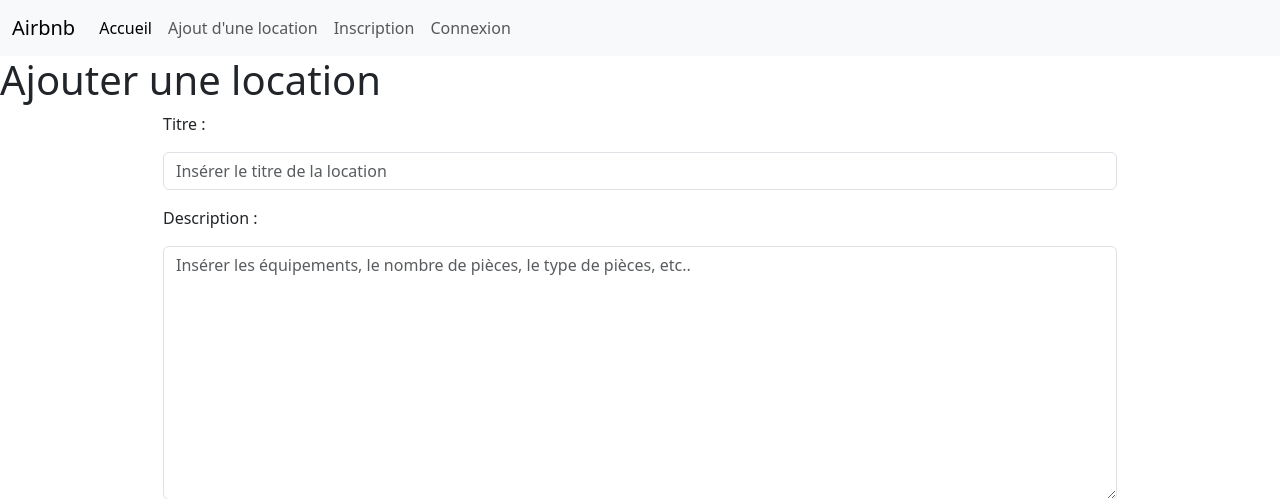
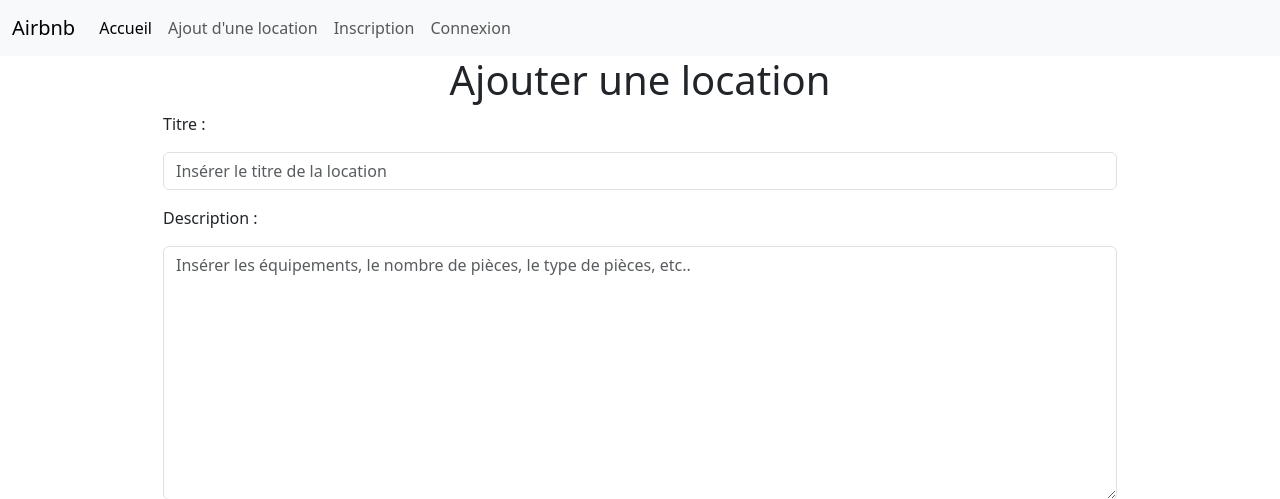
Before and after one commit to BVCoca/AirbnbRemake, a PHP site: page /ajout_location.php in a window 1280 px wide. Shown: the top 499 px of the page. Run offline with PHP 8.4, Linux system fonts and the light colour scheme.

Commit message:
Modification bootstrap du titre

```diff
--- a/ajout_location.php
+++ b/ajout_location.php
@@ -34,7 +34,11 @@ if ($_SERVER['REQUEST_METHOD'] == "POST") {
 
 <?php require_once 'common/header.php'; ?>
 <!-- Titre pour savoir que c'est la page ajout_location.php -->
-<h1>Ajouter une location</h1>
+<div class="container">
+    <div class="container text-center">
+        <h1>Ajouter une location</h1>
+    </div>
+</div>
 
 <div class="row">
     <div class="col-md-9 m-auto">
```
